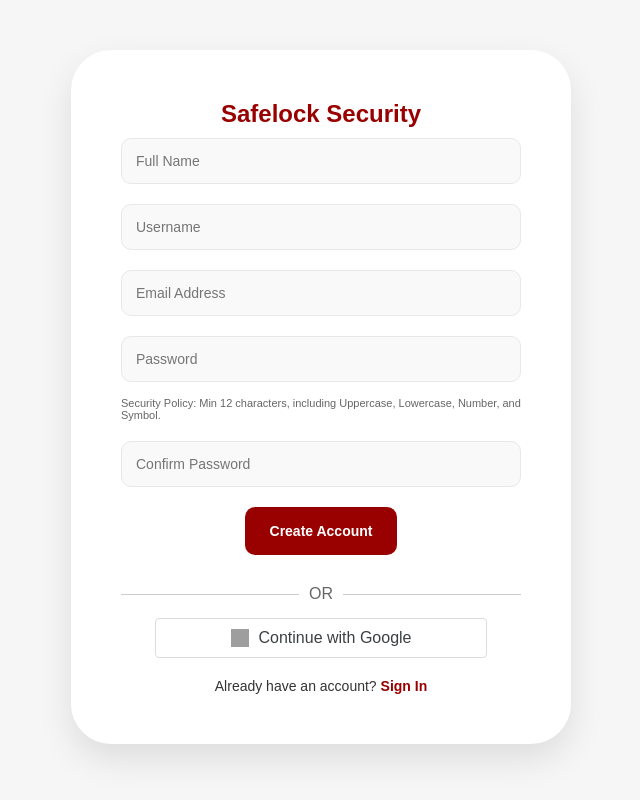
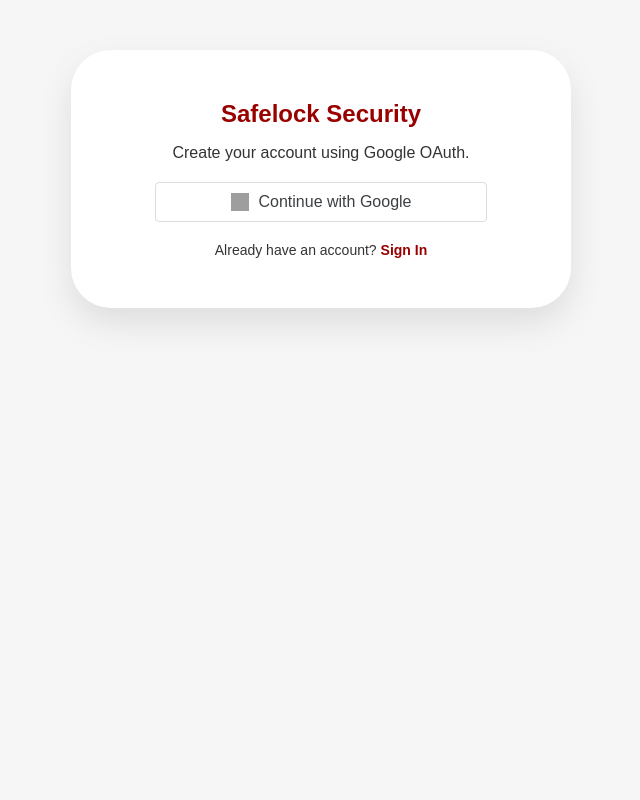
Before and after one commit to st1498/CSCE4560.002-FinalProject, a Flask app: page /signup in a window 1280 px wide. Shown: the whole page, without its empty margins (319-959 px from the left). Run offline with Flask 3, Linux system fonts and the light colour scheme; parts of the project's set-up code (start-up, migrations or seed data) failed here and were passed over; grey boxes are pictures that could not be loaded.

Commit message:
Update HTML pages to use Google OAuth only

```diff
--- a/templates/profile.html
+++ b/templates/profile.html
@@ -26,8 +26,6 @@
             <p><strong>First Name:</strong> <span>{{ user.first_name }}</span></p>
             <p><strong>Last Name:</strong> <span>{{ user.last_name }}</span></p>
             <p><strong>Member Since:</strong> <span>{{ user.date_registered.strftime('%B %d, %Y') }}</span></p>
-
-            <a href="{{ url_for('change_password') }}" class="btn" style="font-size: 13px; margin-top: 10px; display: inline-block; text-decoration: none;">Change Password</a>
         </div>
 
         <h2 style="margin-top: 40px;">Active Subscriptions</h2>
--- a/templates/signup.html
+++ b/templates/signup.html
@@ -19,22 +19,11 @@
           {% endif %}
         {% endwith %}
 
-        <form action="{{ url_for('signup') }}" method="POST">
-            <input type="text" id="fullname" name="fullname" placeholder="Full Name" required>
-            <input type="text" id="username-signup" name="username-signup" placeholder="Username" required>
-            <input type="email" id="email-signup" name="email-signup" placeholder="Email Address" required>
-            <input type="password" id="pass-signup" name="pass-signup" placeholder="Password" required>
-
-            <div class="rules" style="font-size: 11px; color: #666; margin-bottom: 10px;">
-                Security Policy: Min 12 characters, including Uppercase, Lowercase, Number, and Symbol.
-            </div>
-
-            <input type="password" id="confirm-pass" name="confirm-pass" placeholder="Confirm Password" required>
-            <button type="submit" class="btn">Create Account</button>
-        </form>
+        <div class="auth-message" style="text-align: center; margin-bottom: 20px;">
+            <p>Create your account using Google OAuth.</p>
+        </div>
 
         <div class="google-auth-container">
-            <p class="separator"><span>OR</span></p>
             <a href="{{ url_for('google_login') }}" class="btn-google" style="text-decoration: none; display: flex; align-items: center; justify-content: center;">
                 <img src="https://upload.wikimedia.org/wikipedia/commons/5/53/Google_%22G%22_Logo.svg" alt="Google Logo" class="google-icon" style="width: 18px; margin-right: 10px;">
                 Continue with Google
```
Also changed, not shown: templates/signin.html (+11 -11 lines).
